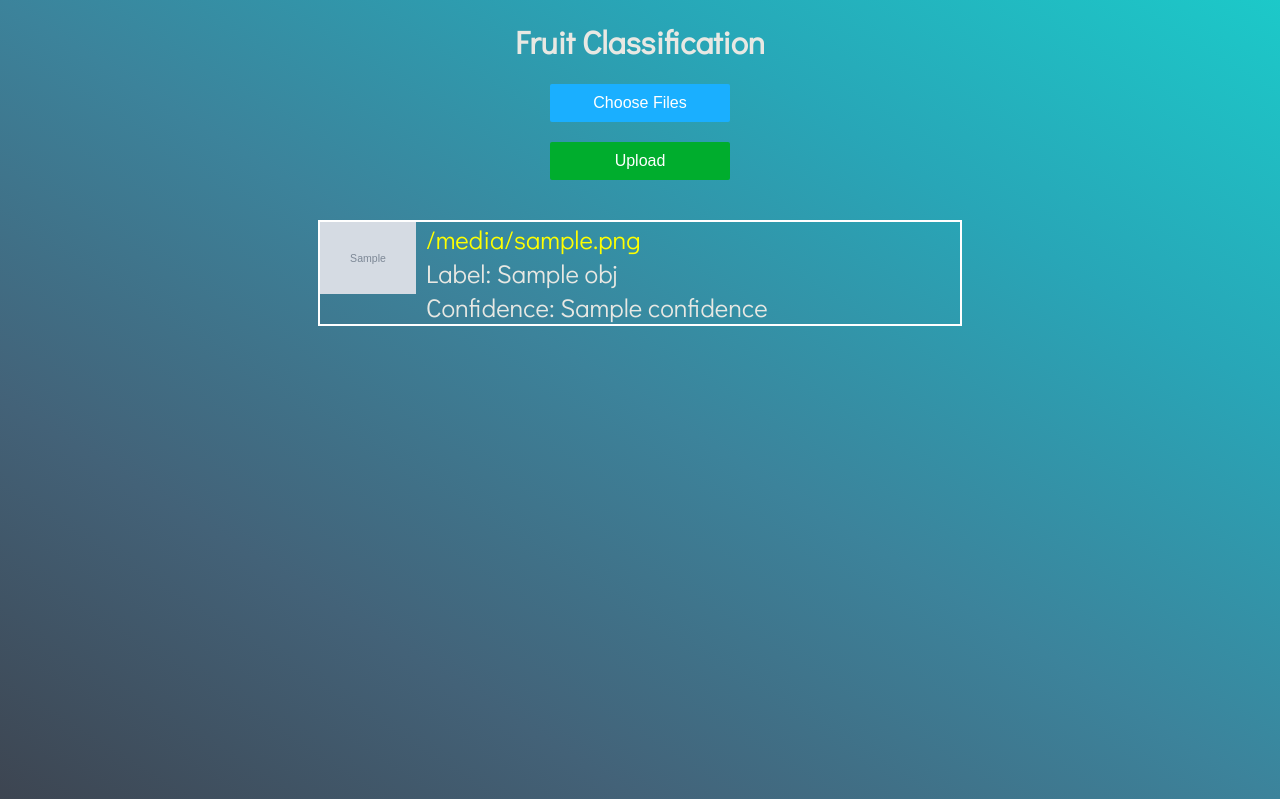
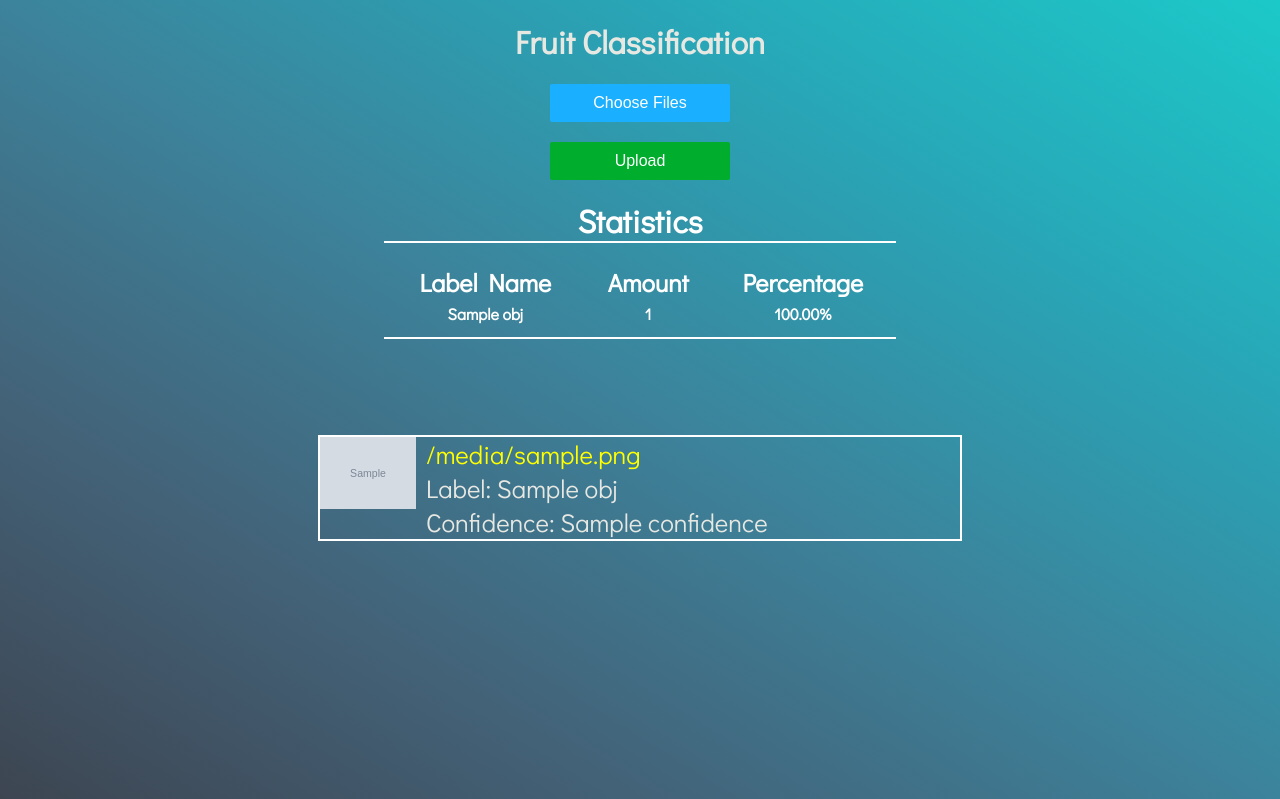
Before and after one commit to Excustic/date_classification, a Flask app: template templates/index.html in a window 1280 px wide. Shown: the top 799 px of the page. Run offline with Flask 2, Linux system fonts and the light colour scheme; the template is opened without the code that fills it: most values are stand-ins (such as "Sample title", 1, 10 or a date in 2020); grey boxes marked "Sample" are stand-in pictures; lists and menus that the app fills with data are empty; some libraries are stand-ins or nearby versions.

Commit message:
Updated UI - Added Statistics with loader TODO: pick a model (what task)

```diff
--- a/app.py
+++ b/app.py
@@ -12,20 +12,24 @@ import datetime
 import glob
 import os
 import random
+import shutil
 import string
+import sys
 from os import listdir
 import tensorflow as tf
 from tensorflow.keras.models import load_model
 from flask import Flask, request, flash, render_template, Response, stream_with_context
 from os.path import join
 from werkzeug.utils import redirect, secure_filename
-from custom_CNN import save_path, home
 from fast_predict import create_lite, fast_predict
 
 app = Flask(__name__, static_url_path='/static')
 app.secret_key = b'_5#y2L"F4Q8z\n\xec]/'
+save_path = 'saved_files'
+home = sys.path[0]
 app.config['UPLOAD_IMAGES'] = join(home, 'static', 'images')
-app.config['UPLOAD_MODELS'] = join(home, 'saved_files', 'models')
+app.config['UPLOAD_MODELS'] = join(home, save_path, 'models')
+app.jinja_env.add_extension('jinja2.ext.do')
 ALLOWED_EXTENSIONS = ['png', 'jpg', 'jpeg', 'bmp', 'h5', 'hdf5']
 model_name = 'CNN_model.h5'
 labels = {}
@@ -109,6 +113,10 @@ def stream_template(template_name, **context):
     return rv
 
 def single_score(files):
+    """
+    Generates a score for each file
+    :return generator object
+    """
     for file in files:
         filename = secure_filename(file.filename)
         filepath = join(app.config['UPLOAD_IMAGES'], filename.split('.')[0])
@@ -130,7 +138,7 @@ def single_score(files):
             filepath = final_path
             label = res_json["label"]
             confidence = res_json["confidence"]
-            obj = {'confidence': confidence, 'label': label, 'filepath': filepath, 'filename': filename}
+            obj = {'confidence': "{:.2%}".format(confidence), 'label': label, 'filepath': filepath, 'filename': filename}
             yield obj
         except Exception as e:
             print(e)
@@ -144,6 +152,8 @@ def score():
     global labels
     global confidences
     if request.method == 'POST':
+        shutil.rmtree(app.config['UPLOAD_IMAGES'])
+        os.mkdir(app.config['UPLOAD_IMAGES'])
         # check if the post request has the file part
         if 'file[]' not in request.files:
             flash('No file part')
@@ -156,6 +166,7 @@ def score():
             if not allowed_file(file.filename):
                 flash('Invalid file type')
                 return render_template('index.html')
+        flash('Selected ' + str(len(files)) + ' file(s)')
         return Response(stream_with_context(stream_template("index.html", gen=single_score(files))))
     filepaths = {}
     labels = {}
--- a/custom_CNN.py
+++ b/custom_CNN.py
@@ -24,28 +24,15 @@ from tensorflow.keras.layers import Dropout, Flatten, Dense
 from tensorflow.keras.models import Sequential
 import splitfolders as sf   # a good library for splitting dataset to train/val/test
 from tensorflow.keras.optimizers import Adam
+from app import home, save_path
 from tensorflow.keras.preprocessing.image import ImageDataGenerator
+from date_config import batch_size, epochs, sessions, fixed_size, train_labels, train_path, test_path, valid_path, model_name, weights_path
 
-
-train_labels = ['PR_Class_Model', 'PR_Skin_Model', 'PR_Waste_Model']
-train_path = 'split2\\train'
-valid_path = 'split2\\val'
-test_path = 'split2\\test'
-save_path = 'saved_files'
-fixed_size = tuple((200, 200))
-home = sys.path[0]
-epochs = 100
-sessions = 1
-model_name = 'CNN_model2.h5'
-history_name = 'CNN_history2'
-weights_path = "weights_best2.hdf5"
-batch_size = 32     # larger size might not work on some machines
 # configurations for the usage gpu_tensorflow
 config = tf.compat.v1.ConfigProto(gpu_options=tf.compat.v1.GPUOptions(per_process_gpu_memory_fraction=0.8))
 config.gpu_options.allow_growth = True
 session = tf.compat.v1.Session(config=config)
 tf.compat.v1.keras.backend.set_session(session)
-
 
 def import_data():
     """
@@ -147,37 +134,7 @@ def train_model(train_generator, validation_generator):
         if test_acc > max_acc:
             max_acc = test_acc
             model.save(join(home, save_path, model_name))
-            with open(join(home, save_path, history_name), 'wb') as file:
-                pickle.dump(history.history, file)
         print("accuracy: ", test_acc, "\n Loss:", test_loss)
-
-
-def plot_progress(history):
-    """
-    ***DEPRECATED - Tensorboard is a better implementation***
-    Uses history file of model to plot metrics
-    """
-    acc = history['accuracy']
-    val_acc = history['val_accuracy']
-
-    loss = history['loss']
-    val_loss = history['val_loss']
-
-    epochs_range = range(epochs)
-
-    plt.figure(figsize=(8, 8))
-    plt.subplot(1, 2, 1)
-    plt.plot(epochs_range, acc, label='Training Accuracy')
-    plt.plot(epochs_range, val_acc, label='Validation Accuracy')
-    plt.legend(loc='lower right')
-    plt.title('Training and Validation Accuracy')
-
-    plt.subplot(1, 2, 2)
-    plt.plot(epochs_range, loss, label='Training Loss')
-    plt.plot(epochs_range, val_loss, label='Validation Loss')
-    plt.legend(loc='upper right')
-    plt.title('Training and Validation Loss')
-    plt.show()
 
 
 def calc_activations(model, index):
--- a/fast_predict.py
+++ b/fast_predict.py
@@ -3,7 +3,7 @@ from time import time
 import tensorflow as tf
 import numpy as np
 from PIL import Image
-from custom_CNN import fixed_size, train_labels
+from date_config import fixed_size, train_labels
 
 lite_model = None
 
--- a/templates/index.html
+++ b/templates/index.html
@@ -74,6 +74,27 @@
         height:15%;
         width:15%;
     }
+    #loading {
+        display: flex;
+        margin:auto;
+        margin-top: 20px;
+        margin-bottom: 20px;
+        visibility: visible;
+        width: 50px;
+        height: 50px;
+        border: 3px solid rgba(255,255,255,.3);
+        border-radius: 50%;
+        border-top-color: #fff;
+        animation: spin 1s ease-in-out infinite;
+        -webkit-animation: spin 1s ease-in-out infinite;
+    }
+
+    @keyframes spin {
+        to { -webkit-transform: rotate(360deg); }
+    }
+    @-webkit-keyframes spin {
+        to { -webkit-transform: rotate(360deg); }
+    }
     </style>
 </head>
 <body>
@@ -94,9 +115,13 @@
         <div class="button_upload" style="margin-top: 20px">
             <span>Upload</span> <input type="submit" class="hide_file">
         </div>
-        <div style="padding: 20px; font-family:Didact gothic; color:white"></div>
+    </form>
+    <div id="results">
     {% if gen %}
+        <div id="loading"></div>
+        {% set obj_list = [] %}
         {% for obj in gen %}
+            {% do obj_list.append(obj) %}
             <div style="display: flex;border: 2px solid white;width: 50%;margin: auto;">
                 <img class="def" src="{{ url_for('static', filename='images/'+obj['filepath'].split('\\')[-1]) }}">
                 <div style="margin-left: 10px;">
@@ -110,6 +135,35 @@
             <br clear="left">
         {% endfor %}
     {% endif %}
-	</form>
+    </div>
+    <script src="http://code.jquery.com/jquery-1.7.1.min.js"></script>
+    <script type="text/javascript">
+        {% set dict_count = {} %}
+        {% if obj_list %}
+            var div_stats = '<div>'
+            div_stats += '<h1 style="border-bottom: 2px solid white; color:white; font-family: Didact Gothic; text-align: center; width:40%; margin:auto; margin-bottom:20px; margin-top:20px">Statistics</h1>';
+            div_stats += '<table style="width:40%; padding-bottom:10px; margin:auto; font-family: Didact Gothic; color:white; border-bottom: 2px solid white; margin-bottom: 20px;">';
+            div_stats += '<tbody><tr style="font-size: 25px"><th>Label Name</th><th>Amount</th><th>Percentage</th></tr>';
+            {% for obj in obj_list %}
+                {% if obj['label'] in dict_count %}
+                    {% set test = dict_count.update({obj['label']:dict_count[obj['label']]+1}) %}
+                {% else %}
+                    {% set test = dict_count.update({obj['label']:1}) %}
+                {% endif %}
+            {% endfor %}
+            {% set list_label = [] %}
+            {% for obj in obj_list %}
+                {% if obj['label'] not in list_label %}
+                    div_stats += '<tr><th>{{ obj["label"] }}</th><th>{{ dict_count[obj["label"]] }}</th><th>{{ "%.2f"|format((dict_count[obj["label"]]/obj_list|length)*100) }}%</th></tr>';
+                {% endif %}
+                {% do list_label.append(obj["label"]) %}
+            {% endfor %}
+            div_stats += '</tbody></table></div>';
+        {% endif %}
+        $(div_stats).prependTo("#results");
+        document.getElementById("loading").style.visibility = "hidden";
+        document.getElementById("loading").style.margintop = "hidden";
+        document.getElementById("loading").style.visibility = "hidden";
+    </script>
 </body>
 </html>
```
Also changed, not shown: date_config.py (added, +10 -0 lines). Lines whose indentation alone changed are shown as unchanged.
